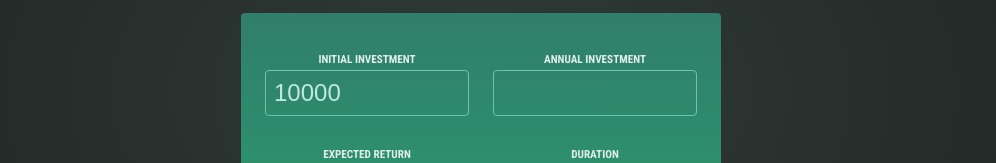
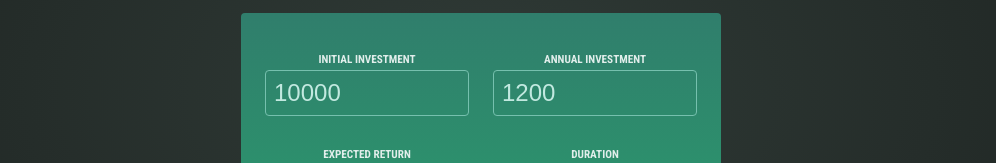
Before and after one commit to ensarvragic/InvestmentApp, a React (Vite) app: page / in a window 1280 px wide. Shown: the part 308-471 px from the top of the page, without its empty margins (159-1155 px from the left). Built offline with nearby package versions, Linux system fonts and the light colour scheme.

Commit message:
updated the logic value into userInput

```diff
--- a/src/components/userInput.jsx
+++ b/src/components/userInput.jsx
@@ -2,13 +2,13 @@ import { useState } from "react";
 
 export default function UserInput() {
   const [userInput, setUserInput] = useState({
-    InitialInvestment: 10000,
+    initialInvestment: 10000,
     annualInvestment: 1200,
     expectedReturn: 6,
     duration: 10,
   });
 
-  function handleChange(newValue, inputIdentifier) {
+  function handleChange(inputIdentifier, newValue) {
     setUserInput((prevUserInput) => {
       return {
         ...prevUserInput,
@@ -25,7 +25,7 @@ export default function UserInput() {
           <input
             type="number"
             required
-            value={userInput.InitialInvestment}
+            value={userInput.initialInvestment}
             onChange={(event) =>
               handleChange("initialInvestment", event.target.value)
             }
@@ -36,7 +36,7 @@ export default function UserInput() {
           <input
             type="number"
             required
-            value={userInput.annualInvestmentInvestment}
+            value={userInput.annualInvestment}
             onChange={(event) =>
               handleChange("annualInvestment", event.target.value)
             }
```
